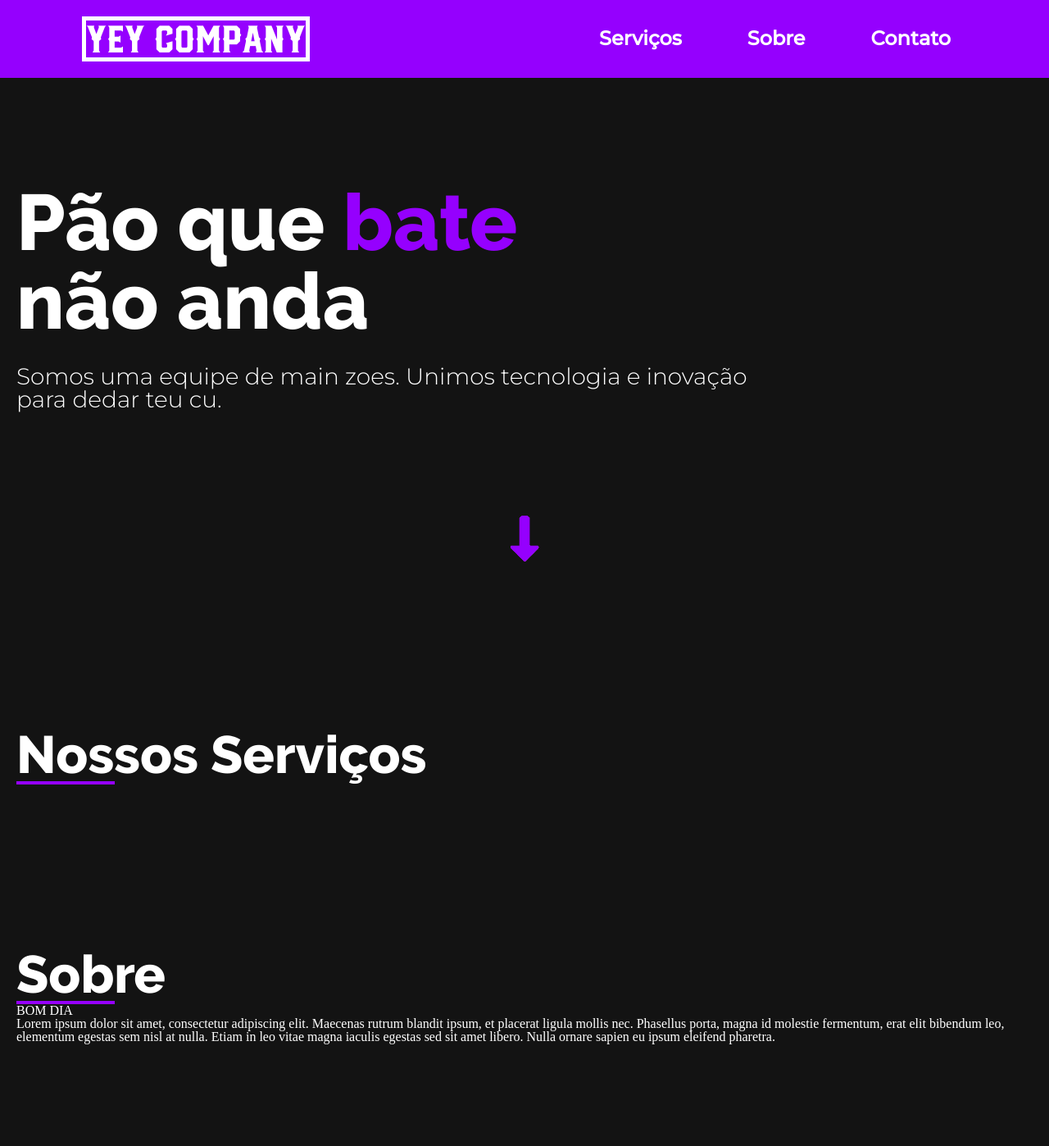
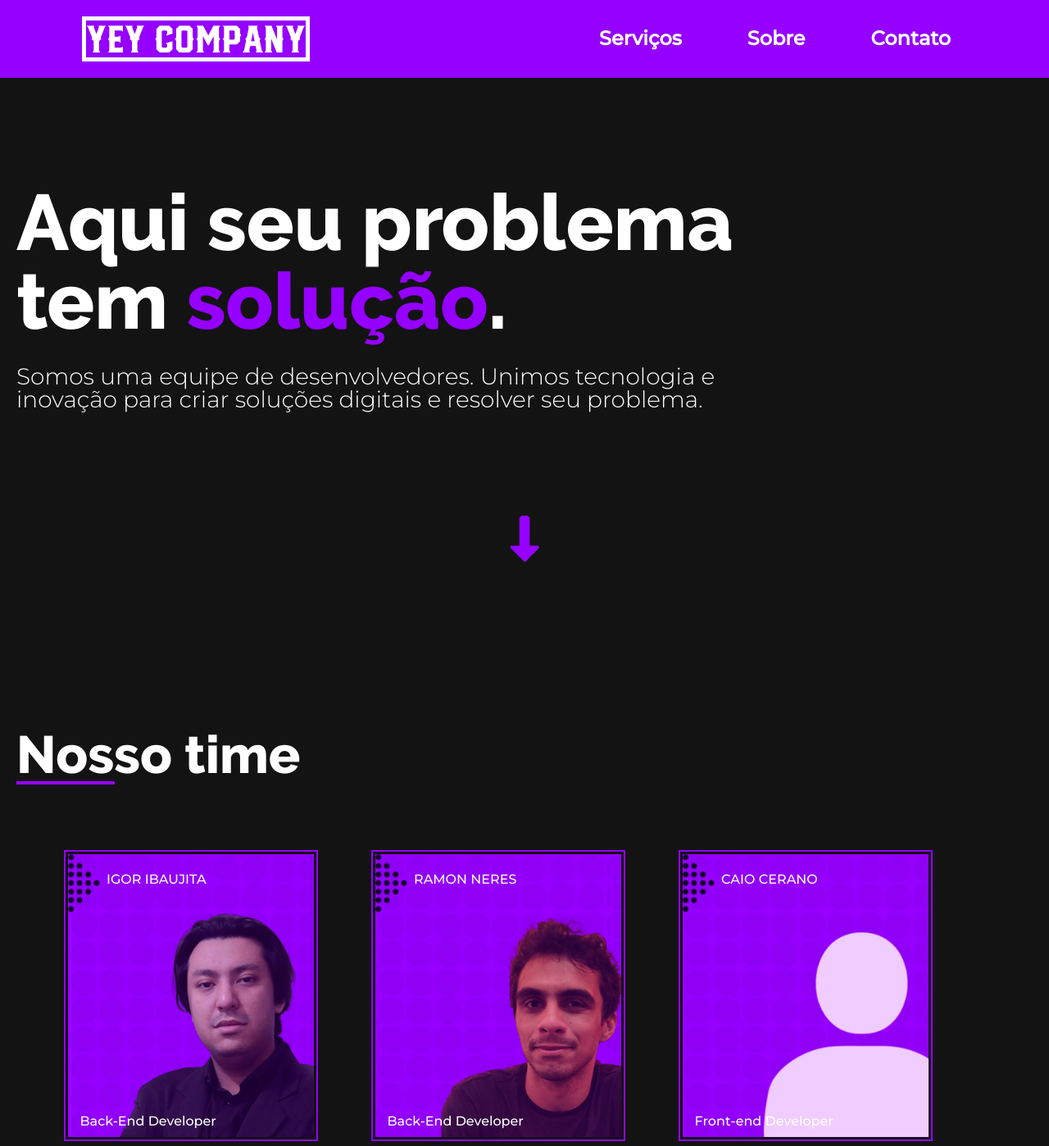
Before and after one commit to iuri-naturesa/yey-company, a plain HTML site: page index.html in a window 1280 px wide. Shown: the top 1398 px of the page at 82% size. Drawn offline with Linux system fonts and the light colour scheme.

Commit message:
mudanca de frase

```diff
--- a/index.html
+++ b/index.html
@@ -25,18 +25,17 @@
    </header>
    <main class="container">
       <section class="main">
-         <h1>Pão que <span class="cor-p1">bate</span><br>não anda</h1>
-         <p>Somos uma equipe de main zoes. Unimos tecnologia e inovação para dedar teu cu.</p>
+         <h1>Aqui seu problema <br>tem <span class="cor-p1">solução</span>.</h1>
+         <p>Somos uma equipe de desenvolvedores. Unimos tecnologia e inovação para criar soluções digitais e resolver seu problema.</p>
          <span class="main-foot"><img class="seta-baixo" src="./img/icon-seta.gif" alt=""></span>
       </section>
-      <section class="servicos" id="servicos">
+      <!-- <section class="servicos" id="servicos">
          <h2>Nossos Serviços</h2>
-      </section>
-      <section class="sobre" id="sobre">
+      </section> -->
+      <!-- <section class="sobre" id="sobre">
          <h2>Sobre</h2>
-         <h3>BOM DIA</h3>
          <p>Lorem ipsum dolor sit amet, consectetur adipiscing elit. Maecenas rutrum blandit ipsum, et placerat ligula mollis nec. Phasellus porta, magna id molestie fermentum, erat elit bibendum leo, elementum egestas sem nisl at nulla. Etiam in leo vitae magna iaculis egestas sed sit amet libero. Nulla ornare sapien eu ipsum eleifend pharetra.</p>
-      </section>
+      </section> -->
 
       <section class="time">
          <h2>Nosso time</h2>
@@ -64,7 +63,7 @@
          </div>
       </section>
 
-      <section class="contato" id="contato">
+      <!-- <section class="contato" id="contato">
          <h2>Contato</h2>
          <div class="contato-form">
             <form action="" class="form">
@@ -85,7 +84,7 @@
                </div>
             </form>
          </div>
-      </section>
+      </section> -->
    </main>
    <script src="./script.js"></script>
 </body>
```
